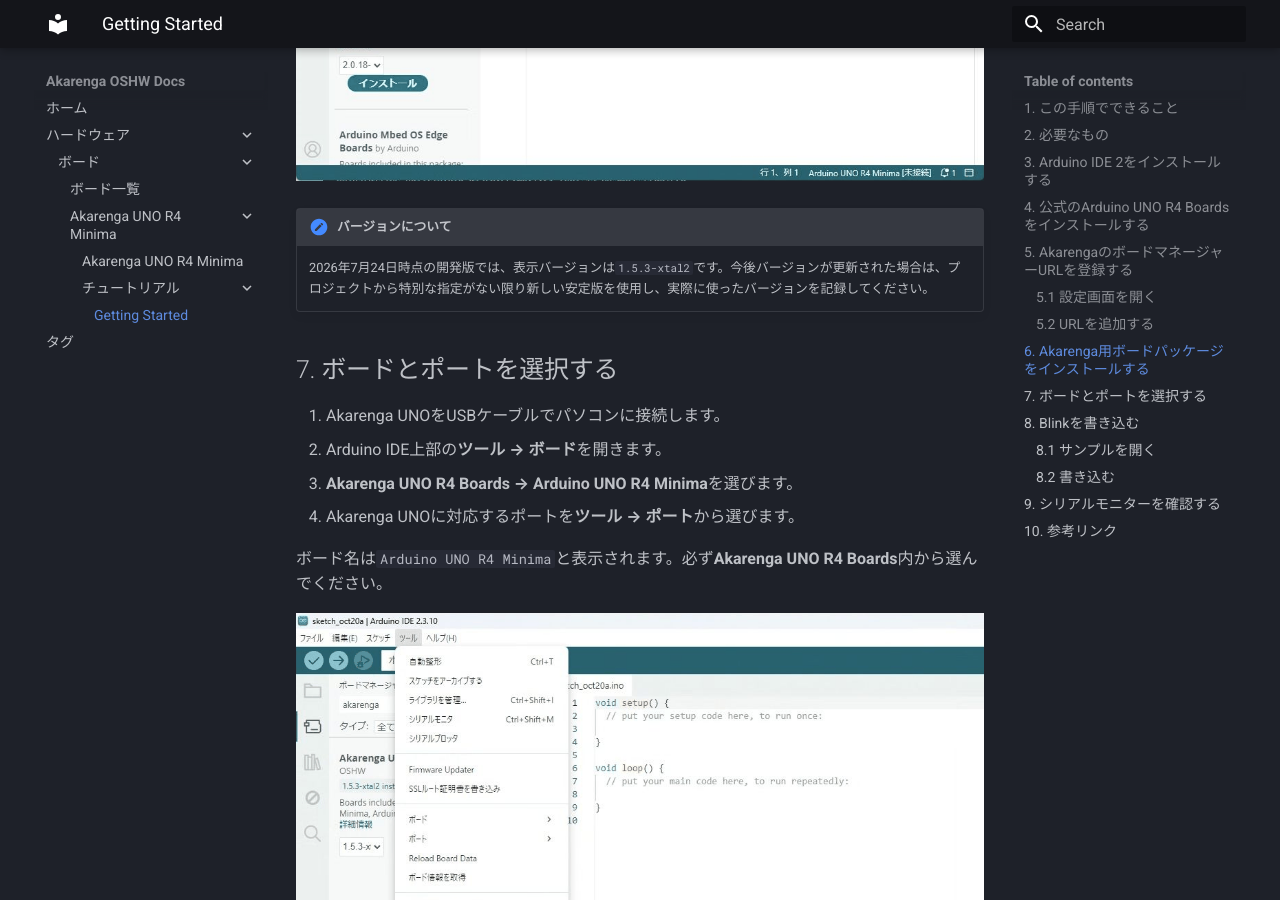
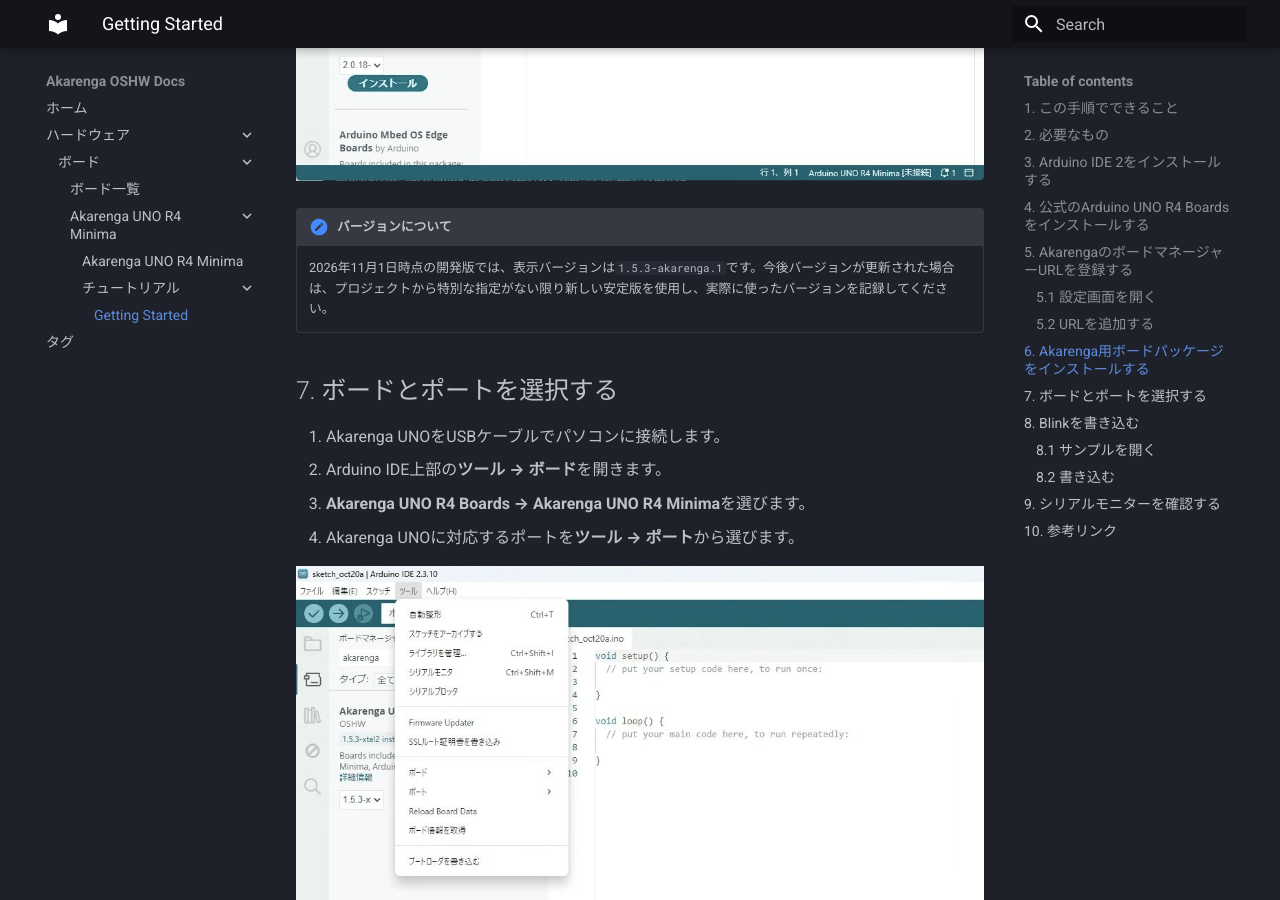
Before and after one commit to akarenga-oshw/akarenga-oshw.github.io, an MkDocs documentation site: the page built from docs/hardware/boards/uno-r4-minima/tutorials/getting-started/index.md, in a window 1280 px wide and 900 px high, scrolled down 4410 px. Built offline with MkDocs 1.6.1 and Material for MkDocs 9.7.7, drawn with Linux system fonts in a browser that asks for light colours; some of the changed text lies outside the part shown.

Commit message:
docs: update board index url

````diff
--- a/docs/hardware/boards/uno-r4-minima/tutorials/getting-started/index.md
+++ b/docs/hardware/boards/uno-r4-minima/tutorials/getting-started/index.md
@@ -91,7 +91,7 @@
 3. 次のURLを1行で貼り付けます。
 
     ```text
-    https://akarenga-oshw.github.io/arduino-board-index/dev/package_akarenga_index.json
+    https://akarenga-oshw.github.io/arduino-board-index/package_akarenga_index.json
     ```
 
 4. すでに別のURLが登録されている場合は削除せず、新しい行へ追加します。
@@ -116,16 +116,14 @@
 <p><a href="assets/install-akarenga-board.gif"><img src="assets/install-akarenga-board.gif" alt="ボードマネージャーでAkarengaを検索し、バージョンを選んでインストールを完了する操作" width="1000" height="712" loading="lazy"></a></p>
 
 !!! note "バージョンについて"
-    2026年7月24日時点の開発版では、表示バージョンは`1.5.3-xtal2`です。今後バージョンが更新された場合は、プロジェクトから特別な指定がない限り新しい安定版を使用し、実際に使ったバージョンを記録してください。
+    2026年11月1日時点の開発版では、表示バージョンは`1.5.3-akarenga.1`です。今後バージョンが更新された場合は、プロジェクトから特別な指定がない限り新しい安定版を使用し、実際に使ったバージョンを記録してください。
 
 ## 7. ボードとポートを選択する
 
 1. Akarenga UNOをUSBケーブルでパソコンに接続します。
 2. Arduino IDE上部の**ツール → ボード**を開きます。
-3. **Akarenga UNO R4 Boards → Arduino UNO R4 Minima**を選びます。
+3. **Akarenga UNO R4 Boards → Akarenga UNO R4 Minima**を選びます。
 4. Akarenga UNOに対応するポートを**ツール → ポート**から選びます。
-
-ボード名は`Arduino UNO R4 Minima`と表示されます。必ず**Akarenga UNO R4 Boards**内から選んでください。
 
 <p><a href="assets/board-selection.gif"><img src="assets/board-selection.gif" alt="ツールからボードを開き、Akarenga UNO R4 Boards内のArduino UNO R4 Minimaを選ぶ操作" width="1000" height="490" loading="lazy"></a></p>
 
@@ -164,7 +162,7 @@
 
 ### 8.2 書き込む
 
-1. **Akarenga UNO R4 Boards**内の`Arduino UNO R4 Minima`を選択していることを確認します。
+1. `Arduino UNO R4 Minima`を選択していることを確認します。
 2. 選択中のポートを確認します。
 3. Arduino IDE左上の**書き込み**ボタン（右向き矢印）をクリックします。
 4. 画面下部に書き込み完了の表示が出るまで待ちます。
````
